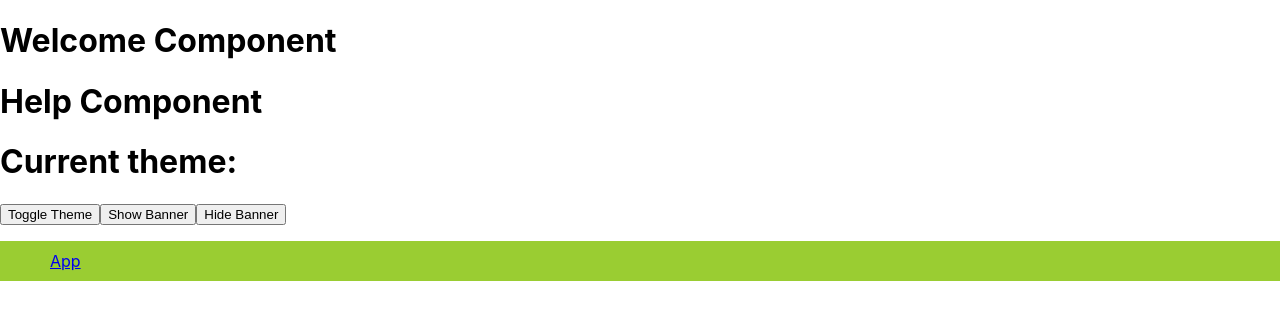
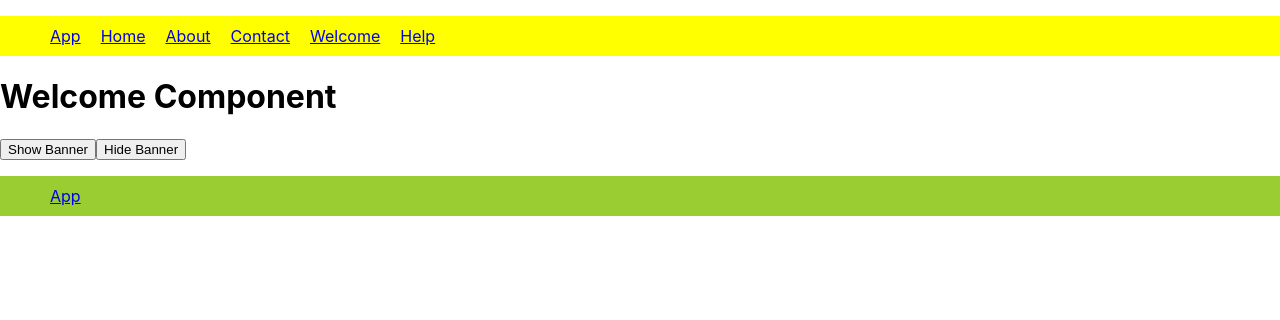
Before and after one commit to Ashishkvs/React-Project, a React (Create React App) app: page / in a window 1280 px wide. Shown: the top 320 px of the page. Built offline with nearby package versions, Linux system fonts and the light colour scheme.

Commit message:
using theme context provider from index.js

```diff
--- a/src/App.js
+++ b/src/App.js
@@ -1,46 +1,11 @@
 import './App.css';
-import { useState } from 'react';
-import Welcome from './page/Welcome'
-import { BrowserRouter, Routes, Route } from 'react-router-dom';
-import { About } from './page/About';
-import { Home } from './page/Home';
-import { Contact } from './page/Contact';
-import { NotFound } from './page/NotFound';
-import { Help } from './page/Help';
-import { Navigation } from './page/Navigation';
-import { Footer } from './page/Footer';
 
-import { ThemeContext } from './page/ThemeContext';
 
 function App() {
-  const [isEnableNav, setIsEnableNav] = useState(true);
 
-  const toggleTheme = () => {
-    setIsEnableNav(!isEnableNav);
-  };
 
   return (<>
-    {isEnableNav && <Navigation />}
-
-    <ThemeContext.Provider value={{ isEnableNav, toggleTheme }}>
-
-      <BrowserRouter>
-        <Routes>
-          <Route path="/" element={<Welcome />} />
-          <Route path="/welcome" element={<Welcome />} />
-          {/* //TODO  fix duplicate routing issue */}
-          <Route path="/about" element={<About />} />
-          <Route path="/home" element={<Home />} />
-          <Route path="/contact" element={<Contact />} />
-          <Route path="/help" element={<Help />} />
-          <Route path="*" element={<NotFound />} />
-        </Routes>
-      </BrowserRouter>
-
-    </ThemeContext.Provider>
-
-    <Footer />
-
+  <h1>App.js</h1>
   </>
   );
 }
--- a/src/index.js
+++ b/src/index.js
@@ -2,14 +2,53 @@ import React from 'react';
 import ReactDOM from 'react-dom/client';
 import reportWebVitals from './reportWebVitals';
 
+// import { useState } from 'react';
+import Welcome from './page/Welcome'
+import { BrowserRouter, Routes, Route } from 'react-router-dom';
+import { About } from './page/About';
+import { Home } from './page/Home';
+import { Contact } from './page/Contact';
+import { NotFound } from './page/NotFound';
+import { Help } from './page/Help';
+import { Navigation } from './page/Navigation';
+import { Footer } from './page/Footer';
+
+import { ThemeProvider } from './page/ThemeContext';
 import './index.css';
 
-import App from './App';
+const root = ReactDOM.createRoot(document.getElementById('root'));
 
-const root = ReactDOM.createRoot(document.getElementById('root'));
+// const [isEnableNav, setIsEnableNav] = useState(true);
+
+// let isEnableNav=false
+// const toggleTheme = () => {
+//   // setIsEnableNav(!isEnableNav);
+//   isEnableNav=!isEnableNav;
+// };
 root.render(
   <React.StrictMode>
-    <App/>
+    <>
+      <ThemeProvider>
+
+        <Navigation />
+        <BrowserRouter>
+          <Routes>
+            <Route path="/" element={<Welcome />} />
+            <Route path="/welcome" element={<Welcome />} />
+            {/* //TODO  fix duplicate routing issue */}
+            <Route path="/about" element={<About />} />
+            <Route path="/home" element={<Home />} />
+            <Route path="/contact" element={<Contact />} />
+            <Route path="/help" element={<Help />} />
+            <Route path="*" element={<NotFound />} />
+          </Routes>
+        </BrowserRouter>
+
+      </ThemeProvider>
+
+      <Footer />
+
+    </>
   </React.StrictMode>
 );
 
--- a/src/page/Help.js
+++ b/src/page/Help.js
@@ -2,15 +2,15 @@ import { useContext, useEffect } from "react";
 import { ThemeContext } from "./ThemeContext";
 export function Help() {
     // Access the context value using useContext
-    const { isEnableNav, toggleTheme } = useContext(ThemeContext);
-    console.log("isEnable", isEnableNav);
+    const { theme, toggleTheme } = useContext(ThemeContext);
+    console.log("isEnable", theme);
     useEffect(() => {
         toggleTheme(false);
     }, [])
 
     return (<>
         <h1>Help Component</h1>
-        <h1>Current theme: {isEnableNav}</h1>
+        <h1>Current theme: {theme}</h1>
         <button onClick={toggleTheme}>Toggle Theme</button>
     </>)
 }
--- a/src/page/Navigation.js
+++ b/src/page/Navigation.js
@@ -1,7 +1,12 @@
-import  '../css/Navigation.css'
+import { useContext } from 'react'
+import '../css/Navigation.css'
+import { ThemeContext } from './ThemeContext'
 
-export function Navigation(){
-    return(<>
+export function Navigation() {
+    const { theme} = useContext(ThemeContext);
+
+    return (<>
+        {theme &&
             <ul className='nav'>
                 <li><a href="/">App</a></li>
                 <li><a href="home">Home</a></li>
@@ -9,8 +14,7 @@ export function Navigation(){
                 <li><a href="contact">Contact</a></li>
                 <li><a href="welcome">Welcome</a></li>
                 <li><a href="help">Help</a></li>
-
-
             </ul>
+        }
     </>)
 }
--- a/src/page/ThemeContext.js
+++ b/src/page/ThemeContext.js
@@ -1,20 +1,25 @@
 
 import { createContext } from 'react';
+import { useState } from 'react';
 
 // Create the context
-export const ThemeContext = createContext(null);
+export const ThemeContext = createContext(null); // default value will be null
+
+// BUT SINCE THEME PROVIDER IS used as WRAPPER toggleTheme will be called on initialization and it will reverse the exisitng value null -> !null => true
 
 // Create a provider component
-// export const ThemeProvider = ({ children }) => {
-//     const [theme, setTheme] = useState('light');
+export const ThemeProvider = ({ children }) => {
+    const [theme, setTheme] = useState(true);
 
-//     const toggleTheme = () => {
-//         setTheme(prevTheme => (prevTheme === 'light' ? 'dark' : 'light'));
-//     };
+    const toggleTheme = () => {
+        console.log("toggling theme");
 
-//     return (
-//         <ThemeContext.Provider value={{ theme, toggleTheme }}>
-//             {children}
-//         </ThemeContext.Provider>
-//     );
-// };
+        setTheme(!theme);
+    };
+
+    return (
+        <ThemeContext.Provider value={{ theme, toggleTheme }}>
+            {children}
+        </ThemeContext.Provider>
+    );
+};
--- a/src/page/Welcome.js
+++ b/src/page/Welcome.js
@@ -1,23 +1,10 @@
 import { useState } from "react";
 import { Banner } from "./Banner";
-import { Help } from "./Help";
 
 export default function Welcome() {
   const [showBanner,setShowBanner] = useState(false);
 
-// ars -1) const showBanner = true;
-// arg -2)
-
-// const  setShowBanner =(x) => {
-//   showBanner = x
-
-// }
-
-
-
-
-
-  let component = <Help/>
+  let component;
   if (showBanner === true) {
     component = <Banner />
   }
```
Lines whose indentation alone changed are shown as unchanged.
